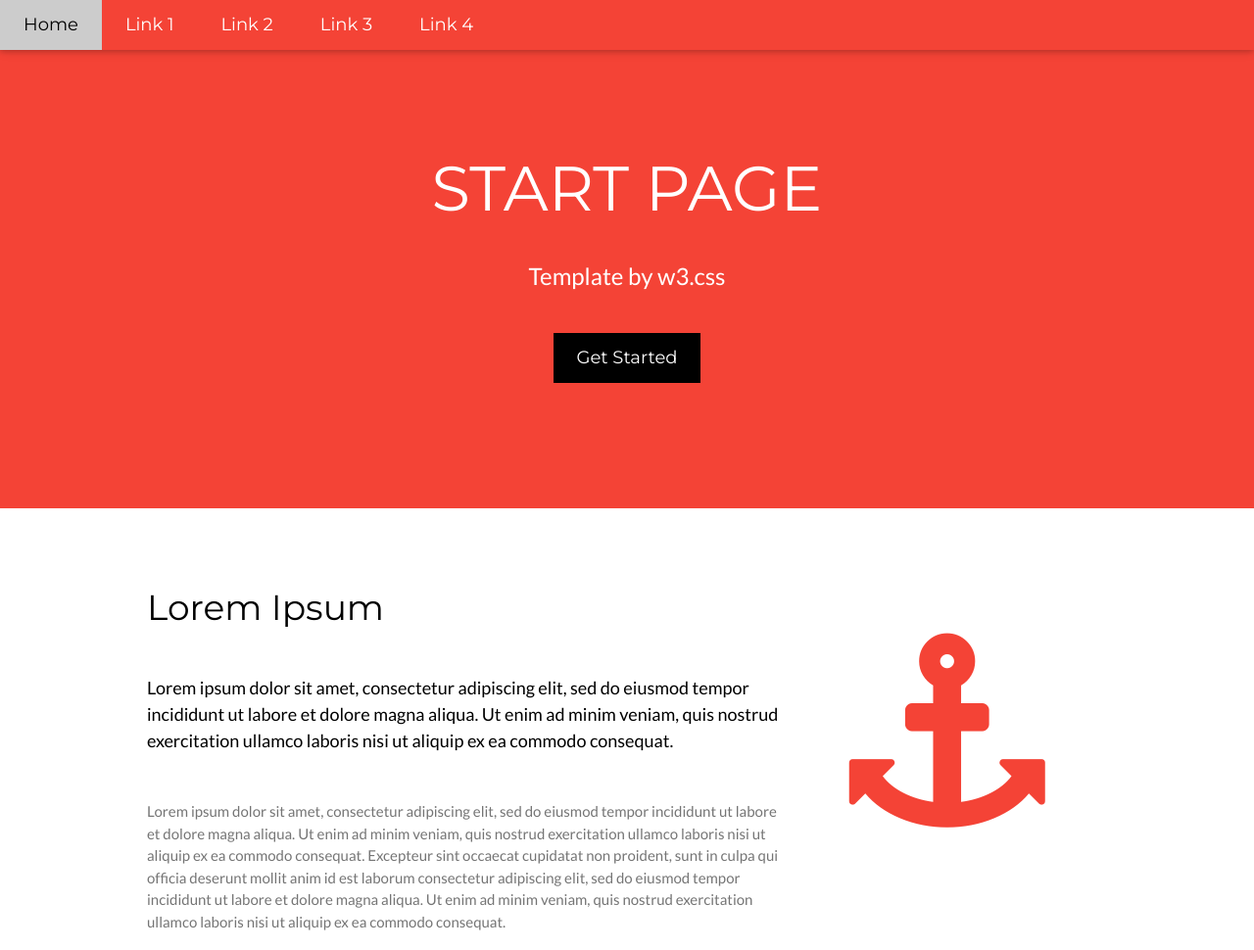
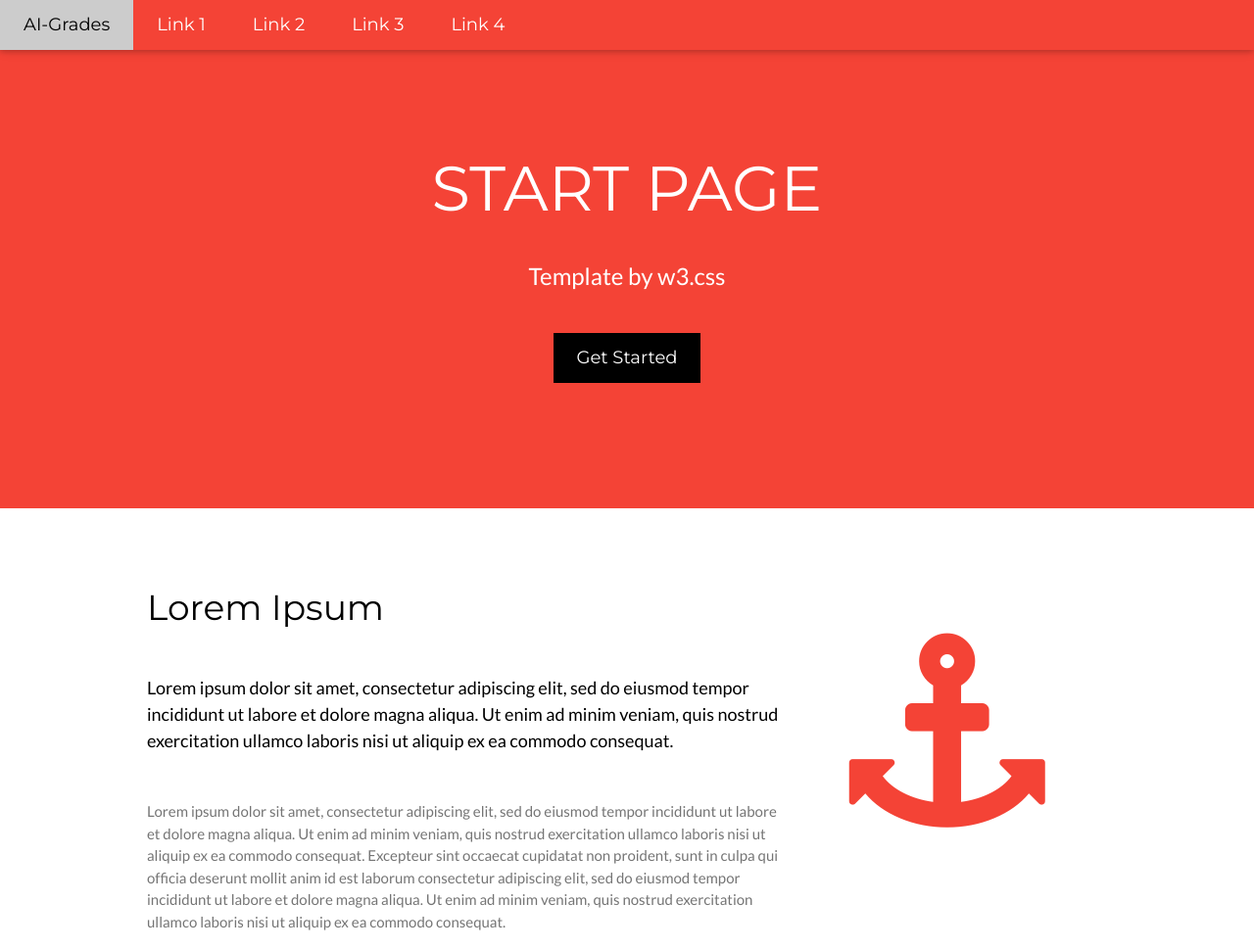
Before and after one commit to coolcoderpro123/aigrade, a plain HTML site: page index.html in a window 1280 px wide. Shown: the top 970 px of the page at 98% size. Drawn offline with nearby package versions, Linux system fonts and the light colour scheme.

Commit message:
Update index.html

```diff
--- a/index.html
+++ b/index.html
@@ -20,7 +20,7 @@
 <div class="w3-top">
   <div class="w3-bar w3-red w3-card w3-left-align w3-large">
     <a class="w3-bar-item w3-button w3-hide-medium w3-hide-large w3-right w3-padding-large w3-hover-white w3-large w3-red" href="javascript:void(0);" onclick="myFunction()" title="Toggle Navigation Menu"><i class="fa fa-bars"></i></a>
-    <a href="#" class="w3-bar-item w3-button w3-padding-large w3-white">Home</a>
+    <a href="#" class="w3-bar-item w3-button w3-padding-large w3-white">AI-Grades</a>
     <a href="#" class="w3-bar-item w3-button w3-hide-small w3-padding-large w3-hover-white">Link 1</a>
     <a href="#" class="w3-bar-item w3-button w3-hide-small w3-padding-large w3-hover-white">Link 2</a>
     <a href="#" class="w3-bar-item w3-button w3-hide-small w3-padding-large w3-hover-white">Link 3</a>
```
